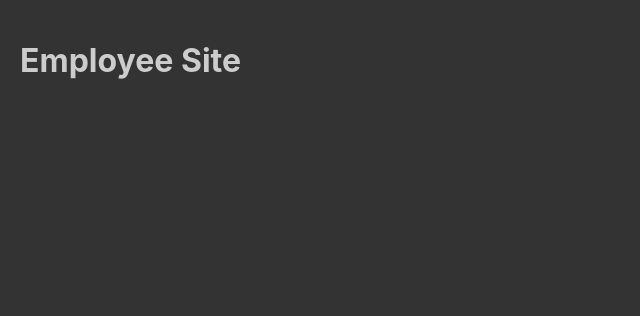
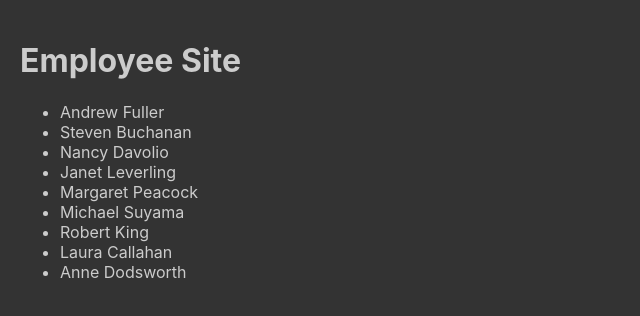
Before and after one commit to edwardtanguay/live-coding-nested-components-props, a React (Vite) app: page / in a window 1280 px wide. Shown: the top 316 px of the page, without its empty margins (0-640 px from the left). Built offline with nearby package versions, Linux system fonts and the light colour scheme.

Commit message:
displaying employees

```diff
--- a/src/App.jsx
+++ b/src/App.jsx
@@ -1,11 +1,17 @@
-import './App.scss'
+import './App.scss';
+import employees from './data/employees.json';
 
 function App() {
 	return (
 		<div className="App">
 			<h1>Employee Site</h1>
+			<ul>
+				{employees.map((emp, index) => {
+					return <li>{emp.firstName} {emp.lastName}</li>;
+				})}
+			</ul>
 		</div>
-	)
+	);
 }
 
-export default App
+export default App;
--- /dev/null
+++ b/src/data/employees.json
@@ -0,0 +1,240 @@
+[
+	{
+		"employeeID" : 2,
+		"lastName" : "Fuller",
+		"firstName" : "Andrew",
+		"title" : "Vice President Sales",
+		"titleOfCourtesy" : "Dr.",
+		"birthDate" : "1952-02-19 00:00:00.000",
+		"hireDate" : "1992-08-14 00:00:00.000",
+		"address" : {
+			"street" : "908 W. Capital Way",
+			"city" : "Tacoma",
+			"region" : "WA",
+			"postalCode" : 98401,
+			"country" : "USA",
+			"phone" : "(206) 555-9482"
+		},
+		"notes" : "Andrew received his BTS commercial in 1974 and a Ph.D. in international marketing from the University of Dallas in 1981.  He is fluent in French and Italian and reads German.  He joined the company as a sales representative was promoted to sales manager",
+		"reportsTo" : "NULL",
+		"territoryIDs" : [
+			1730,
+			1833,
+			2116,
+			2139,
+			2184,
+			40222,
+			1581
+		]
+	},
+	{
+		"employeeID" : 5,
+		"lastName" : "Buchanan",
+		"firstName" : "Steven",
+		"title" : "Sales Manager",
+		"titleOfCourtesy" : "Mr.",
+		"birthDate" : "1955-03-04 00:00:00.000",
+		"hireDate" : "1993-10-17 00:00:00.000",
+		"address" : {
+			"street" : "14 Garrett Hill",
+			"city" : "London",
+			"region" : "NULL",
+			"postalCode" : "SW1 8JR",
+			"country" : "UK",
+			"phone" : "(71) 555-4848"
+		},
+		"notes" : "Steven Buchanan graduated from St. Andrews University in Scotland with a BSC degree in 1976.  Upon joining the company as a sales representative in 1992 he spent 6 months in an orientation program at the Seattle office.",
+		"reportsTo" : 2,
+		"territoryIDs" : [
+			2903,
+			7960,
+			8837,
+			10019,
+			10038,
+			11747,
+			14450
+		]
+	},
+	{
+		"employeeID" : 1,
+		"lastName" : "Davolio",
+		"firstName" : "Nancy",
+		"title" : "Sales Representative",
+		"titleOfCourtesy" : "Ms.",
+		"birthDate" : "1948-12-08 00:00:00.000",
+		"hireDate" : "1992-05-01 00:00:00.000",
+		"address" : {
+			"street" : "507 20th Ave. E. Apt. 2A",
+			"city" : "Seattle",
+			"region" : "WA",
+			"postalCode" : 98122,
+			"country" : "USA",
+			"phone" : "(206) 555-9857"
+		},
+		"notes" : "Education includes a BA in psychology from Colorado State University in 1970.  She also completed The Art of the Cold Call.  Nancy is a member of Toastmasters International.",
+		"reportsTo" : 2,
+		"territoryIDs" : [
+			6897,
+			19713
+		]
+	},
+	{
+		"employeeID" : 3,
+		"lastName" : "Leverling",
+		"firstName" : "Janet",
+		"title" : "Sales Representative",
+		"titleOfCourtesy" : "Ms.",
+		"birthDate" : "1963-08-30 00:00:00.000",
+		"hireDate" : "1992-04-01 00:00:00.000",
+		"address" : {
+			"street" : "722 Moss Bay Blvd.",
+			"city" : "Kirkland",
+			"region" : "WA",
+			"postalCode" : 98033,
+			"country" : "USA",
+			"phone" : "(206) 555-3412"
+		},
+		"notes" : "Janet has a BS degree in chemistry from Boston College (1984). She has also completed a certificate program in food retailing management.  Janet was hired as a sales associate in 1991 and promoted to sales representative in February 1992.",
+		"reportsTo" : 2,
+		"territoryIDs" : [
+			30346,
+			31406,
+			32859,
+			33607
+		]
+	},
+	{
+		"employeeID" : 4,
+		"lastName" : "Peacock",
+		"firstName" : "Margaret",
+		"title" : "Sales Representative",
+		"titleOfCourtesy" : "Mrs.",
+		"birthDate" : "1937-09-19 00:00:00.000",
+		"hireDate" : "1993-05-03 00:00:00.000",
+		"address" : {
+			"street" : "4110 Old Redmond Rd.",
+			"city" : "Redmond",
+			"region" : "WA",
+			"postalCode" : 98052,
+			"country" : "USA",
+			"phone" : "(206) 555-8122"
+		},
+		"notes" : "Margaret holds a BA in English literature from Concordia College (1958) and an MA from the American Institute of Culinary Arts (1966).  She was assigned to the London office temporarily from July through November 1992.",
+		"reportsTo" : 2,
+		"territoryIDs" : [
+			20852,
+			27403,
+			27511
+		]
+	},
+	{
+		"employeeID" : 6,
+		"lastName" : "Suyama",
+		"firstName" : "Michael",
+		"title" : "Sales Representative",
+		"titleOfCourtesy" : "Mr.",
+		"birthDate" : "1963-07-02 00:00:00.000",
+		"hireDate" : "1993-10-17 00:00:00.000",
+		"address" : {
+			"street" : "Coventry House Miner Rd.",
+			"city" : "London",
+			"region" : "NULL",
+			"postalCode" : "EC2 7JR",
+			"country" : "UK",
+			"phone" : "(71) 555-7773"
+		},
+		"notes" : "Michael is a graduate of Sussex University (MA Economics 1983) and the University of California at Los Angeles (MBA marketing 1986).  He has also taken the courses Multi-Cultural Selling and Time Management for the Sales Professional.",
+		"reportsTo" : 5,
+		"territoryIDs" : [
+			85014,
+			85251,
+			98004,
+			98104,
+			98052
+		]
+	},
+	{
+		"employeeID" : 7,
+		"lastName" : "King",
+		"firstName" : "Robert",
+		"title" : "Sales Representative",
+		"titleOfCourtesy" : "Mr.",
+		"birthDate" : "1960-05-29 00:00:00.000",
+		"hireDate" : "1994-01-02 00:00:00.000",
+		"address" : {
+			"street" : "Edgeham Hollow Winchester Way",
+			"city" : "London",
+			"region" : "NULL",
+			"postalCode" : "RG1 9SP",
+			"country" : "UK",
+			"phone" : "(71) 555-5598"
+		},
+		"notes" : "Robert King served in the Peace Corps and traveled extensively before completing his degree in English at the University of Michigan in 1992 the year he joined the company.",
+		"reportsTo" : 5,
+		"territoryIDs" : [
+			60601,
+			80202,
+			80909,
+			90405,
+			94025,
+			94105,
+			95008,
+			95054,
+			95060,
+			60179
+		]
+	},
+	{
+		"employeeID" : 8,
+		"lastName" : "Callahan",
+		"firstName" : "Laura",
+		"title" : "Inside Sales Coordinator",
+		"titleOfCourtesy" : "Ms.",
+		"birthDate" : "1958-01-09 00:00:00.000",
+		"hireDate" : "1994-03-05 00:00:00.000",
+		"address" : {
+			"street" : "4726 11th Ave. N.E.",
+			"city" : "Seattle",
+			"region" : "WA",
+			"postalCode" : 98105,
+			"country" : "USA",
+			"phone" : "(206) 555-1189"
+		},
+		"notes" : "Laura received a BA in psychology from the University of Washington.  She has also completed a course in business French.  She reads and writes French.",
+		"reportsTo" : 2,
+		"territoryIDs" : [
+			19428,
+			44122,
+			45839,
+			53404
+		]
+	},
+	{
+		"employeeID" : 9,
+		"lastName" : "Dodsworth",
+		"firstName" : "Anne",
+		"title" : "Sales Representative",
+		"titleOfCourtesy" : "Ms.",
+		"birthDate" : "1966-01-27 00:00:00.000",
+		"hireDate" : "1994-11-15 00:00:00.000",
+		"address" : {
+			"street" : "7 Houndstooth Rd.",
+			"city" : "London",
+			"region" : "NULL",
+			"postalCode" : "WG2 7LT",
+			"country" : "UK",
+			"phone" : "(71) 555-4444"
+		},
+		"notes" : "Anne has a BA degree in English from St. Lawrence College.  She is fluent in French and German.",
+		"reportsTo" : 5,
+		"territoryIDs" : [
+			3049,
+			3801,
+			48075,
+			48084,
+			48304,
+			55113,
+			55439
+		]
+	}
+]
```
